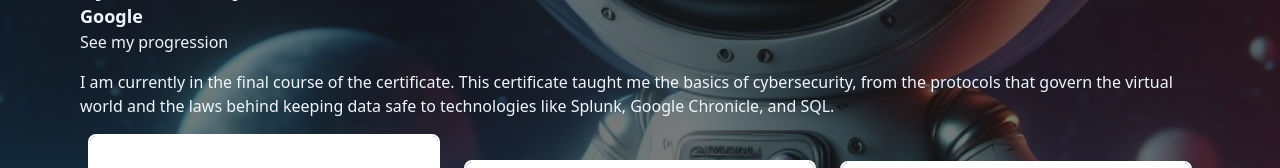
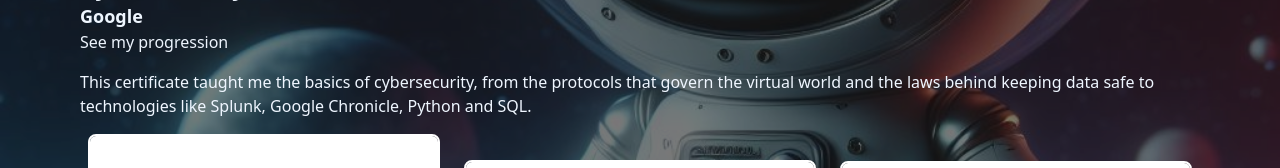
Before and after one commit to Achraf333-m/portfolio, a Next.js app: page /certificates in a window 1280 px wide. Shown: the part 370-538 px from the top of the page. Built offline with nearby package versions, Linux system fonts and the light colour scheme.

Commit message:
updated cert

```diff
--- a/pages/certificates.jsx
+++ b/pages/certificates.jsx
@@ -45,17 +45,18 @@ function Education() {
             >
               Certificates
             </h1>
+
             <Cert
               image1={sql}
               image2={ticket}
               image3={Leastpriv}
               title="Cybersecurity Certificate"
               subtitle="Google"
-              link="https://coursera.org/share/bd707781011118048d4ca07ce07614fe"
-              desc=" I am currently in the final course of the certificate. This
+              link="https://coursera.org/share/13a59f2c5dc2bced1a58fab029a80c6b"
+              desc="This
               certificate taught me the basics of cybersecurity, from the protocols
               that govern the virtual world and the laws behind keeping data safe to
-              technologies like Splunk, Google Chronicle, and SQL."
+              technologies like Splunk, Google Chronicle, Python and SQL."
             />
             <Cert
               image1={py1}
```
